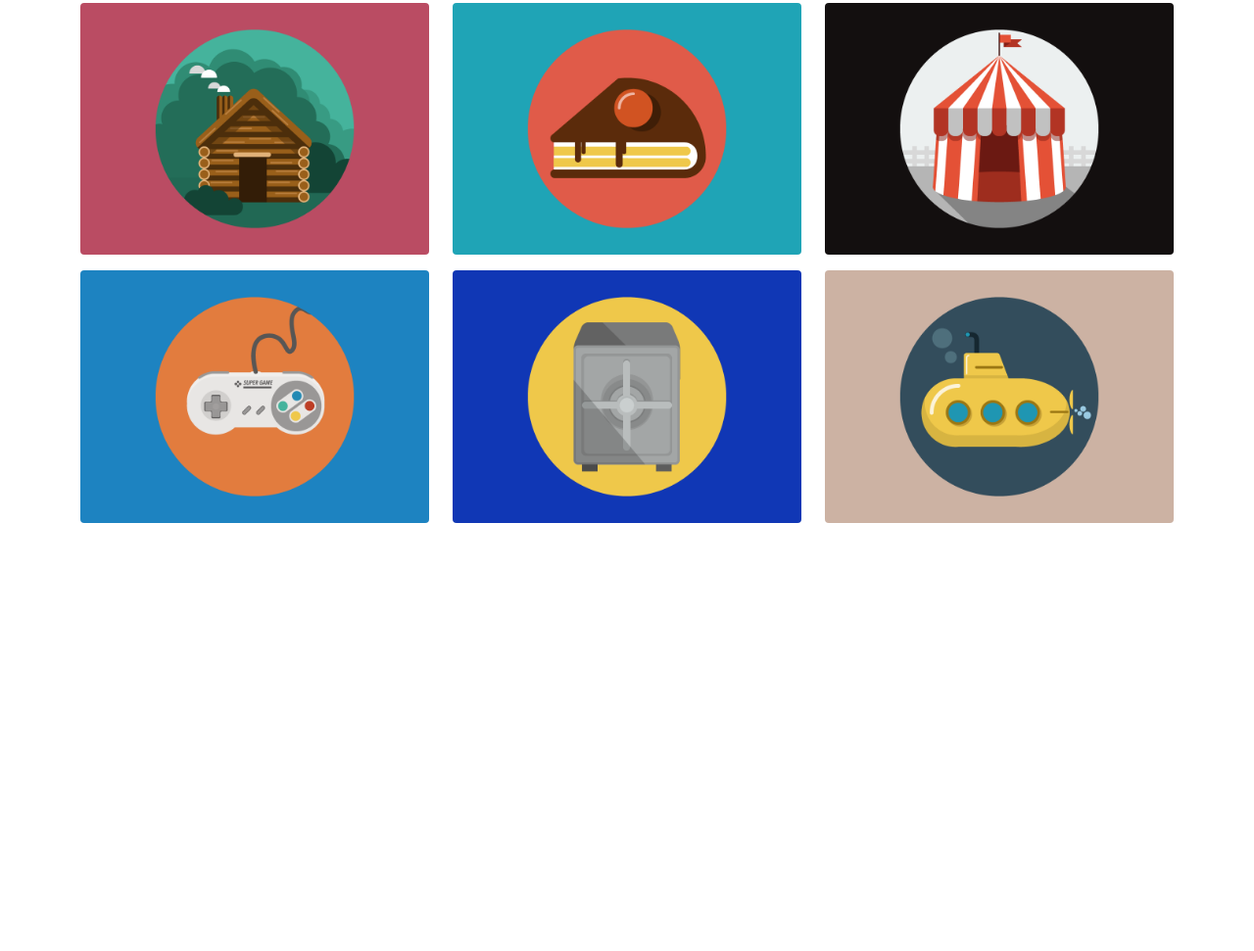
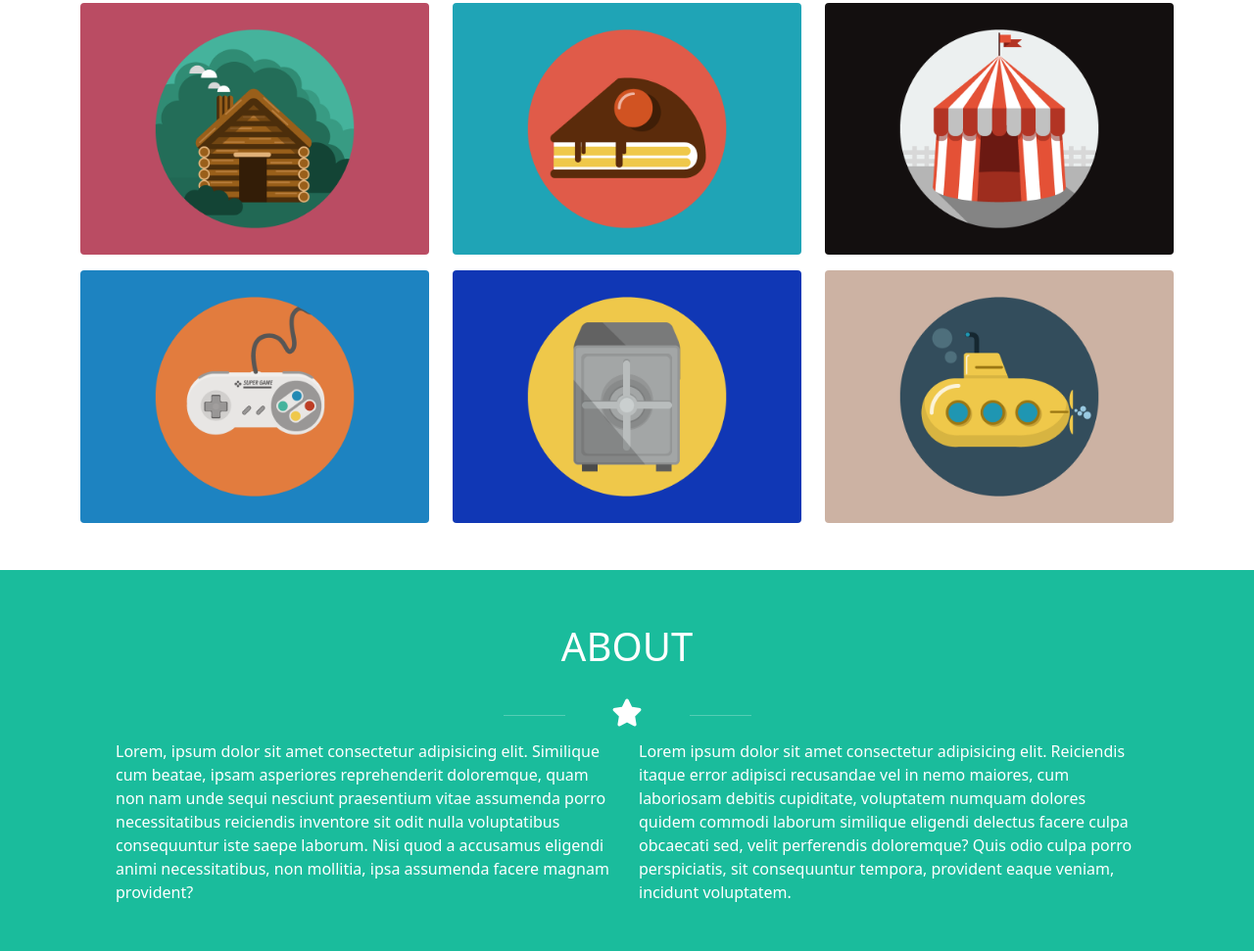
Before and after one commit to Greta-Calamari/html-css-bootstrap-freelancer, a plain HTML site: page index.html in a window 1280 px wide. Shown: the part 779-1750 px from the top of the page at 98% size. Before the commit the page ends 1313 px from the top, so only its background shows below. Drawn offline with nearby package versions, Linux system fonts and the light colour scheme.

Commit message:
quarta parte

```diff
--- a/css/style.css
+++ b/css/style.css
@@ -3,7 +3,7 @@ header{
     background-color: #2c3e50;
 }
 
-#start{
+.color{
     background-color: #1abc9c;
 }
 .col-8 p, .col-2 p{
--- a/index.html
+++ b/index.html
@@ -14,7 +14,7 @@
 
 
     </header>
-    <section id="start">
+    <section id="start" class="color">
         <div class="container p-5">
             <div class="row justify-content-center ">
                 <div class="col-2">
@@ -112,11 +112,47 @@
 
 
         </section>
-        <section>
-            <div class="container">
+
+        <section id="about" class="color mt-5">
+            <div class="container p-5">
+                <div class="row justify-content-center text-white">
+                    <div class="col-2 text-center fs-1 fw-s">
+                        <p>About</p>
+                    </div>
+                    <div class="row justify-content-center">
+                        <div class="col-1 m-2">
+                            <hr>
+                        </div>
+                        <div class="col-1 text-center">
+                            <i class="fa-solid fa-star fs-3 m-2"></i>
+                        </div>
+                        <div class="col-1 m-2">
+                            <hr>
+                        </div>
+                    </div>
+
+                </div>
+
+                <div class="row">
+                    <div class="col-6 text-white">Lorem, ipsum dolor sit amet consectetur adipisicing elit. Similique cum beatae, ipsam asperiores reprehenderit doloremque, quam non nam unde sequi nesciunt praesentium vitae assumenda porro necessitatibus reiciendis inventore sit odit nulla voluptatibus consequuntur iste saepe laborum. Nisi quod a accusamus eligendi animi necessitatibus, non mollitia, ipsa assumenda facere magnam provident?</div>
+                    <div class="col-6 text-white">Lorem ipsum dolor sit amet consectetur adipisicing elit. Reiciendis itaque error adipisci recusandae vel in nemo maiores, cum laboriosam debitis cupiditate, voluptatem numquam dolores quidem commodi laborum similique eligendi delectus facere culpa obcaecati sed, velit perferendis doloremque? Quis odio culpa porro perspiciatis, sit consequuntur tempora, provident eaque veniam, incidunt voluptatem.</div>
+
+                    <div class="row">
+
+
+                    </div>
+
+
+                </div>
 
             </div>
 
+
+
+        </section>
+
+        <section id="contact">
+            <div class="container"></div>
 
 
         </section>
```
